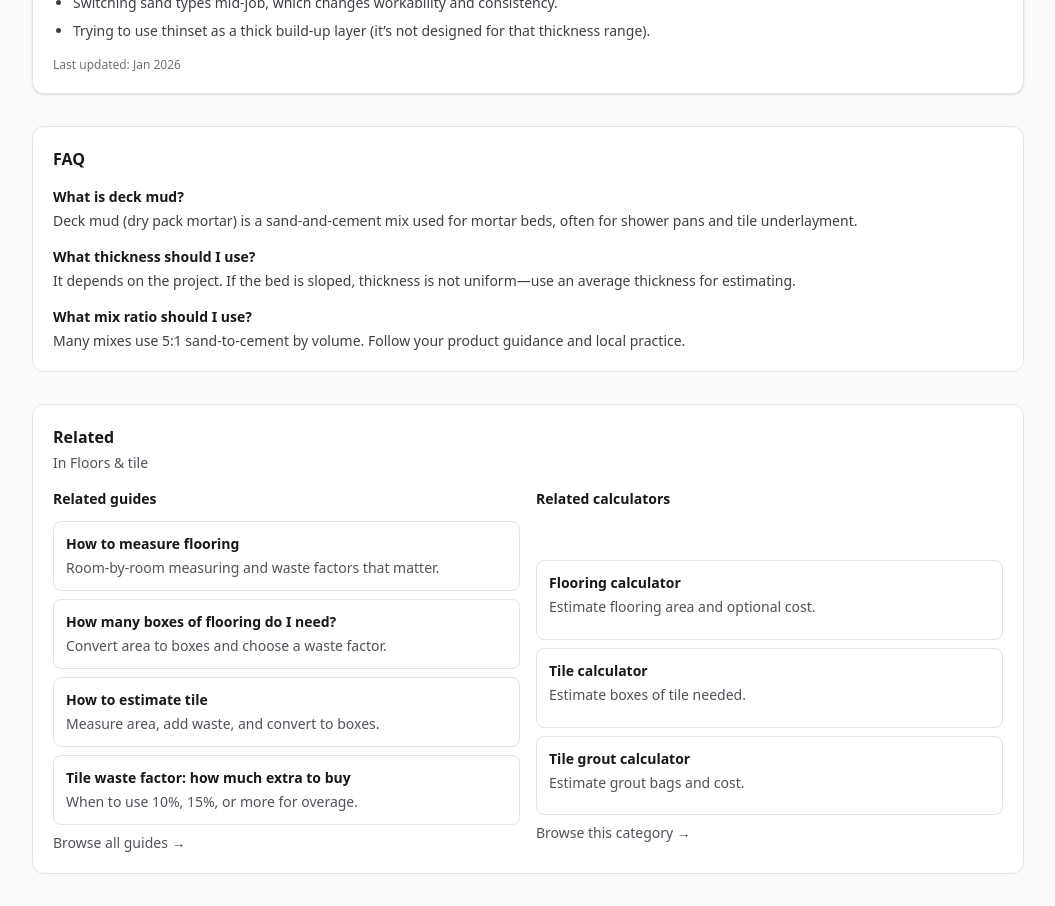
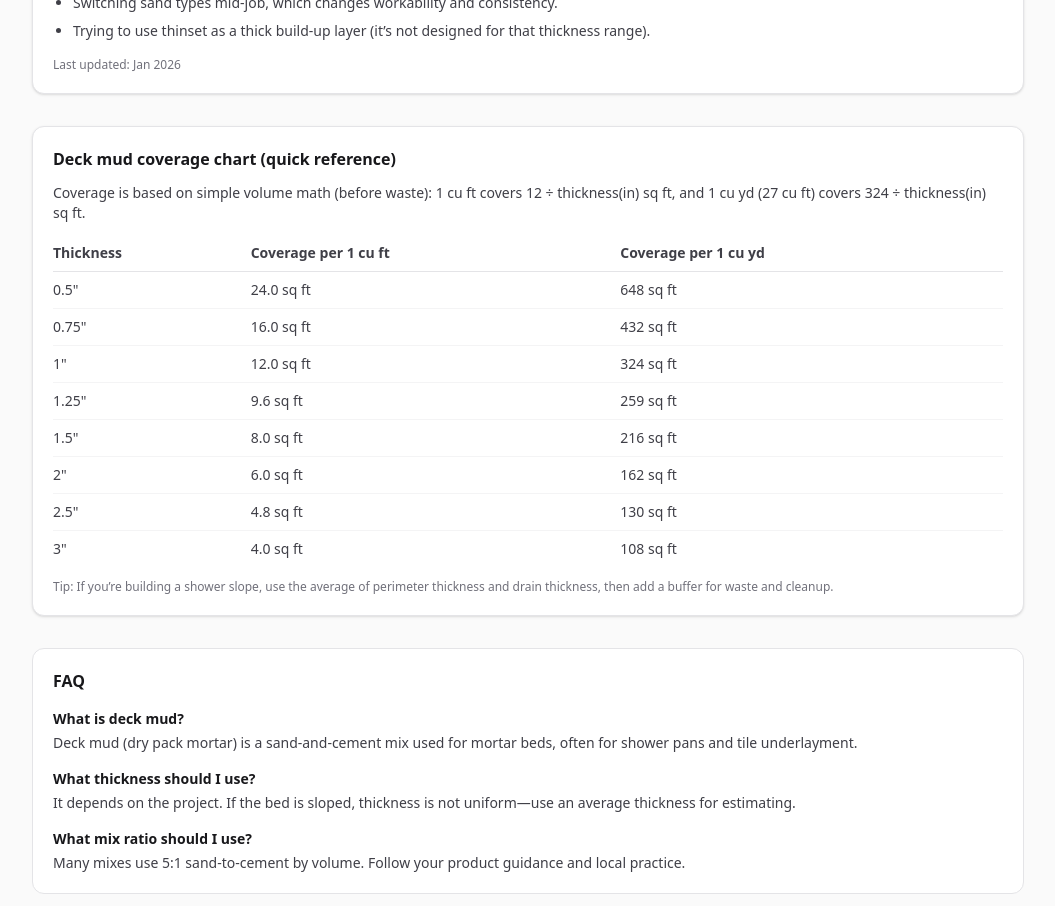
Before and after one commit to shifang52221/calc-site, a Next.js app: page /en/calculators/home-improvement/deck-mud in a window 1280 px wide. Shown: the part 1980-2886 px from the top of the page, without its empty margins (112-1167 px from the left). Built offline with nearby package versions, Linux system fonts and the light colour scheme; no server answers.

Commit message:
Content: add deck mud coverage chart section

```diff
--- a/app/[locale]/calculators/home-improvement/deck-mud/page.tsx
+++ b/app/[locale]/calculators/home-improvement/deck-mud/page.tsx
@@ -44,6 +44,15 @@ export default async function DeckMudPage({
     { q: t("faq.q3"), a: t("faq.a3") },
   ];
 
+  const coverageRows =
+    locale === "en"
+      ? [0.5, 0.75, 1, 1.25, 1.5, 2, 2.5, 3].map((thicknessIn) => ({
+          thicknessIn,
+          sqFtPerCuFt: 12 / thicknessIn,
+          sqFtPerCuYd: 324 / thicknessIn,
+        }))
+      : null;
+
   return (
     <div className="grid gap-8">
       <CalculatorSeoJsonLd
@@ -66,6 +75,57 @@ export default async function DeckMudPage({
       <AdSlot slot={ADSENSE_SLOTS.calculatorAfterResult} />
 
       <CalculatorContent locale={locale} calculatorId="deckMud" variant="after" />
+
+      {coverageRows ? (
+        <section className="grid gap-3 rounded-xl border border-zinc-200 bg-white p-5 text-sm text-zinc-700 shadow-sm dark:border-zinc-800 dark:bg-zinc-950 dark:text-zinc-300">
+          <h2 className="text-base font-semibold text-zinc-900 dark:text-zinc-100">
+            Deck mud coverage chart (quick reference)
+          </h2>
+          <p>
+            Coverage is based on simple volume math (before waste): 1 cu ft covers{" "}
+            {`12 ÷ thickness(in)`} sq ft, and 1 cu yd (27 cu ft) covers{" "}
+            {`324 ÷ thickness(in)`} sq ft.
+          </p>
+          <div className="overflow-x-auto">
+            <table className="w-full min-w-[520px] border-collapse text-left">
+              <thead>
+                <tr className="border-b border-zinc-200 dark:border-zinc-800">
+                  <th className="py-2 pr-3 font-semibold">Thickness</th>
+                  <th className="py-2 pr-3 font-semibold">
+                    Coverage per 1 cu ft
+                  </th>
+                  <th className="py-2 pr-3 font-semibold">
+                    Coverage per 1 cu yd
+                  </th>
+                </tr>
+              </thead>
+              <tbody>
+                {coverageRows.map((row) => (
+                  <tr
+                    key={row.thicknessIn}
+                    className="border-b border-zinc-100 last:border-0 dark:border-zinc-900"
+                  >
+                    <td className="py-2 pr-3">
+                      {row.thicknessIn}
+                      &quot;
+                    </td>
+                    <td className="py-2 pr-3">
+                      {row.sqFtPerCuFt.toFixed(1)} sq ft
+                    </td>
+                    <td className="py-2 pr-3">
+                      {row.sqFtPerCuYd.toFixed(0)} sq ft
+                    </td>
+                  </tr>
+                ))}
+              </tbody>
+            </table>
+          </div>
+          <p className="text-xs text-zinc-500 dark:text-zinc-400">
+            Tip: If you’re building a shower slope, use the average of perimeter
+            thickness and drain thickness, then add a buffer for waste and cleanup.
+          </p>
+        </section>
+      ) : null}
 
       <section className="rounded-xl border border-zinc-200 bg-white p-5 dark:border-zinc-800 dark:bg-zinc-950">
         <h2 className="text-base font-semibold">{t("faqTitle")}</h2>
```
